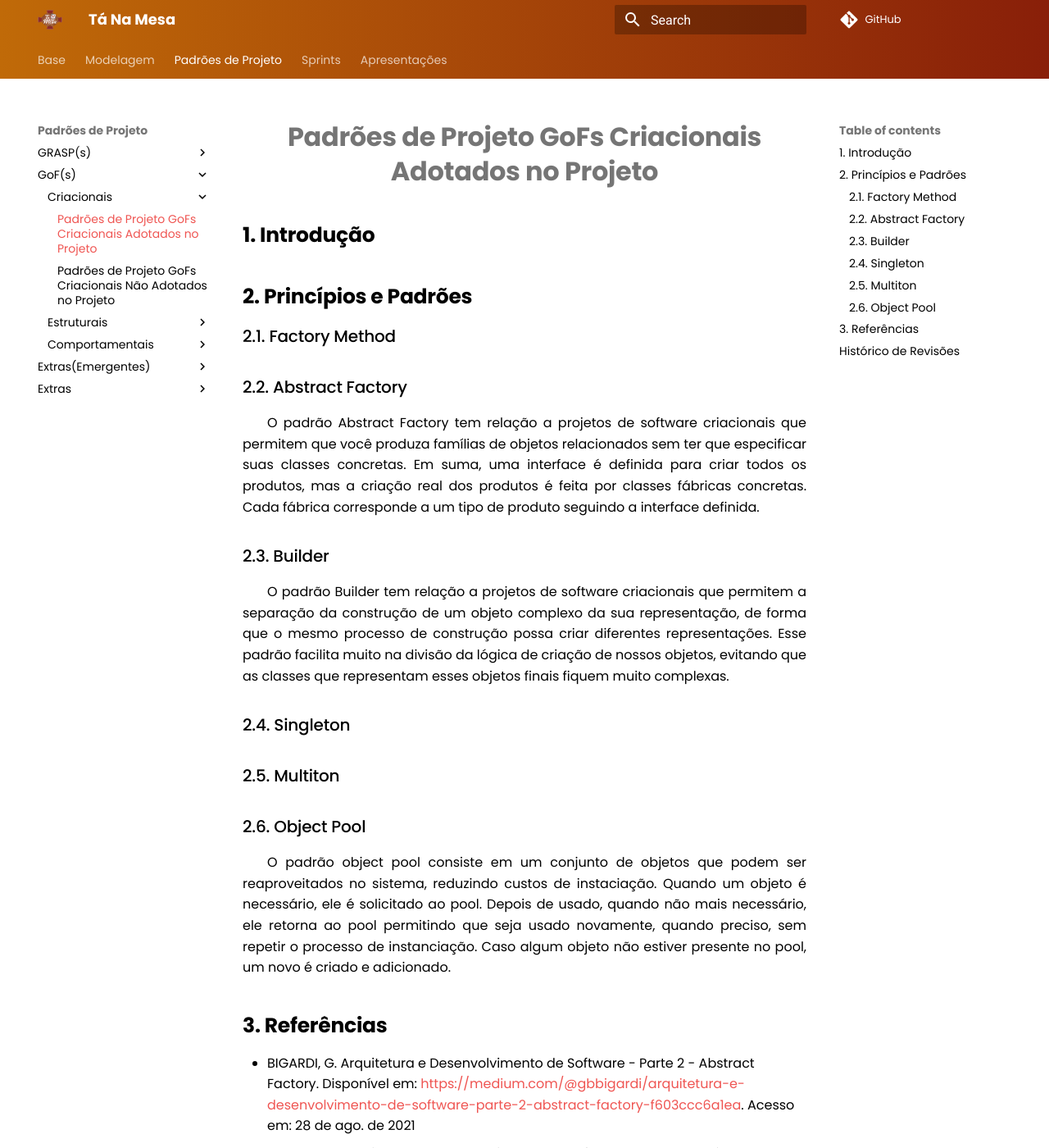
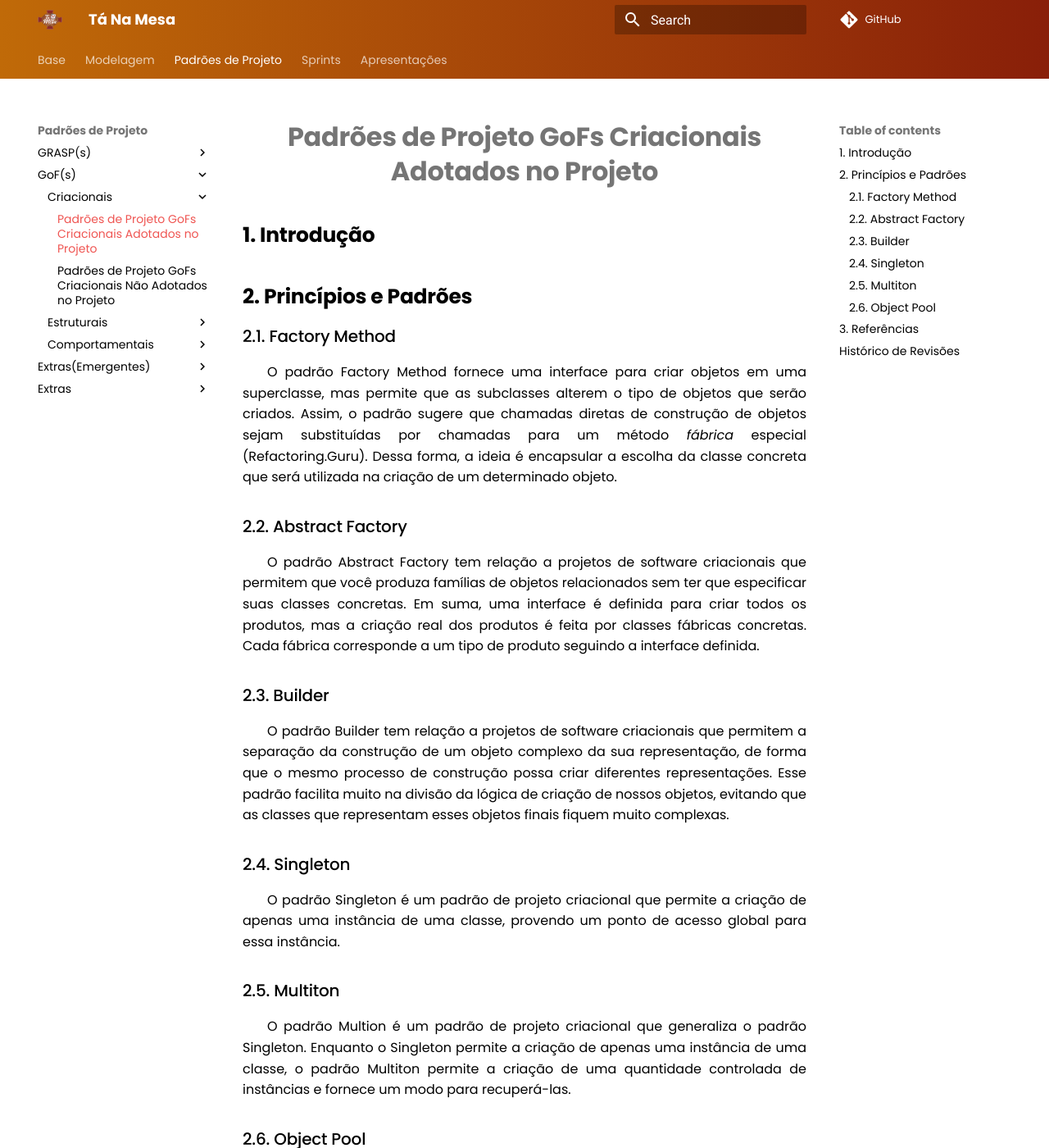
Before and after one commit to UnBArqDsw2021-1/2021.1_G02_TaNaMesa_docs, an MkDocs documentation site: the page built from docs/3-Padroes-de-Projeto/GoFs/Criacionais/Padroes-Adotados-no-Projeto.md, in a window 1280 px wide and 1400 px high. Shown: the whole window at 82% size. Built offline with MkDocs 1.6.1 and Material for MkDocs 9.7.7, drawn with Linux system fonts in a browser that asks for light colours; comment, search, counter and statistics services are not loaded; some of the changed text lies outside the part shown.

Commit message:
(#101) Adição dos padrões Factory Method, Singleton e Multiton

```diff
--- a/docs/3-Padroes-de-Projeto/GoFs/Criacionais/Padroes-Adotados-no-Projeto.md
+++ b/docs/3-Padroes-de-Projeto/GoFs/Criacionais/Padroes-Adotados-no-Projeto.md
@@ -5,7 +5,14 @@
 ## 2. Princípios e Padrões
 ### 2.1. Factory Method
 
+O padrão Factory Method fornece uma interface para criar objetos em uma superclasse,
+mas permite que as subclasses alterem o tipo de objetos que serão criados. Assim, o padrão
+sugere que chamadas diretas de construção de objetos sejam substituídas por chamadas
+para um método *fábrica* especial (Refactoring.Guru). Dessa forma, a ideia é encapsular
+a escolha da classe concreta que será utilizada na criação de um determinado objeto.
+
 ### 2.2. Abstract Factory
+
 O padrão Abstract Factory tem relação a projetos de software criacionais que permitem que
 você produza famílias de objetos relacionados sem ter que especificar suas classes concretas.
 Em suma, uma interface é definida para criar todos os produtos, mas a criação real dos produtos
@@ -13,6 +20,7 @@ Em suma, uma interface é definida para criar todos os produtos, mas a criação
 a interface definida.
 
 ### 2.3. Builder
+
 O padrão Builder tem relação a projetos de software criacionais que permitem a separação da
 construção de um objeto complexo da sua representação, de forma que o mesmo processo de
 construção possa criar diferentes representações. Esse padrão facilita muito na divisão da
@@ -21,21 +29,42 @@ finais fiquem muito complexas.
 
 ### 2.4. Singleton
 
+O padrão Singleton é um padrão de projeto criacional que permite a criação de apenas uma
+instância de uma classe, provendo um ponto de acesso global para essa instância.
+
 ### 2.5. Multiton
 
+O padrão Multion é um padrão de projeto criacional que generaliza o padrão Singleton. Enquanto
+o Singleton permite a criação de apenas uma instância de uma classe, o padrão Multiton permite
+a criação de uma quantidade controlada de instâncias e fornece um modo para recuperá-las.
+
 ### 2.6. Object Pool
-O padrão object pool consiste em um conjunto de objetos que podem ser reaproveitados no sistema,
+
+O padrão Object Pool consiste em um conjunto de objetos que podem ser reaproveitados no sistema,
 reduzindo custos de instaciação. Quando um objeto é necessário, ele é solicitado ao pool. Depois
 de usado, quando não mais necessário, ele retorna ao pool permitindo que seja usado novamente,
 quando preciso, sem repetir o processo de instanciação. Caso algum objeto não estiver presente
 no pool, um novo é criado e adicionado.
 
 ## 3. Referências
-- BIGARDI, G. Arquitetura e Desenvolvimento de Software - Parte 2 - Abstract Factory. Disponível em: <https://medium.com/@gbbigardi/arquitetura-e-desenvolvimento-de-software-parte-2-abstract-factory-f603ccc6a1ea>. Acesso em: 28 de ago. de 2021
-- BIGARDI, G. Arquitetura e Desenvolvimento de Software - Parte 4 - Builder. Disponível em: <https://medium.com/@gbbigardi/arquitetura-e-desenvolvimento-de-software-parte-4-builder-848867107f71>. Acesso em: 28 de ago. de 2021
-- REFACTORING GURU. Abstrac Factory. Disponível em: <https://refactoring.guru/pt-br/design-patterns/abstract-factory>.Acesso em 28 de ago. de 2021.
+> - BIGARDI, G. Arquitetura e Desenvolvimento de Software - Parte 2 - Abstract Factory. Disponível em: <https://medium.com/@gbbigardi/arquitetura-e-desenvolvimento-de-software-parte-2-abstract-factory-f603ccc6a1ea>. Acesso em: 28 de ago. de 2021
+
+> - BIGARDI, G. Arquitetura e Desenvolvimento de Software - Parte 4 - Builder. Disponível em: <https://medium.com/@gbbigardi/arquitetura-e-desenvolvimento-de-software-parte-4-builder-848867107f71>. Acesso em: 28 de ago. de 2021
+
+> - REFACTORING GURU. Abstrac Factory. Disponível em: <https://refactoring.guru/pt-br/design-patterns/abstract-factory>.Acesso em 28 de ago. de 2021.
+
+> - REFACTORING GURU. Factory Method. Disponível em: <https://refactoring.guru/design-patterns/factory-method>. Acesso em 30 de ago. de 2021.
+
+> - REFACTORING GURU. Singleton. Disponível em: <https://refactoring.guru/design-patterns/singleton>. Acesso em 30 de ago. de 2021.
+
+> - SERRANO, Milene. Arquitetura e desenho de software. Módulo Padrões de Projeto GoF(s) Criacionais - Material em Slide. Acesso em: 30 de Agosto de 2021.
+
+> - SERRANO, Milene. Arquitetura e desenho de software. Módulo Padrões de Projeto GoF(s) Criacionais - 08a - Vídeo-Aula - DSW - GoFs - Criacionais. Acesso em: 30 de Agosto de 2021.
+
+> - WIKIPEDIA. Multiton pattern. Disponível em: <https://en.wikipedia.org/wiki/Multiton_pattern>. Acesso em 30 de ago. de 2021.
 
 ## Histórico de Revisões
 |    Data    | Versão | Descrição       | Autor(es)     |
 | :--------- | :----- | :-------------- | :------------ |
 | 29/08/2021 | 0.1    | Criação do documento e desenvolvimento dos tópicos builder, objet pool e abstract factory        | [Eduarda Servidio](https://github.com/ServideoEC)           |
+| 30/08/2021 | 0.2    | Adição dos padrões Factory Method, Singleton e Multiton | [Herick Portugues](https://github.com/herickport) |
```
